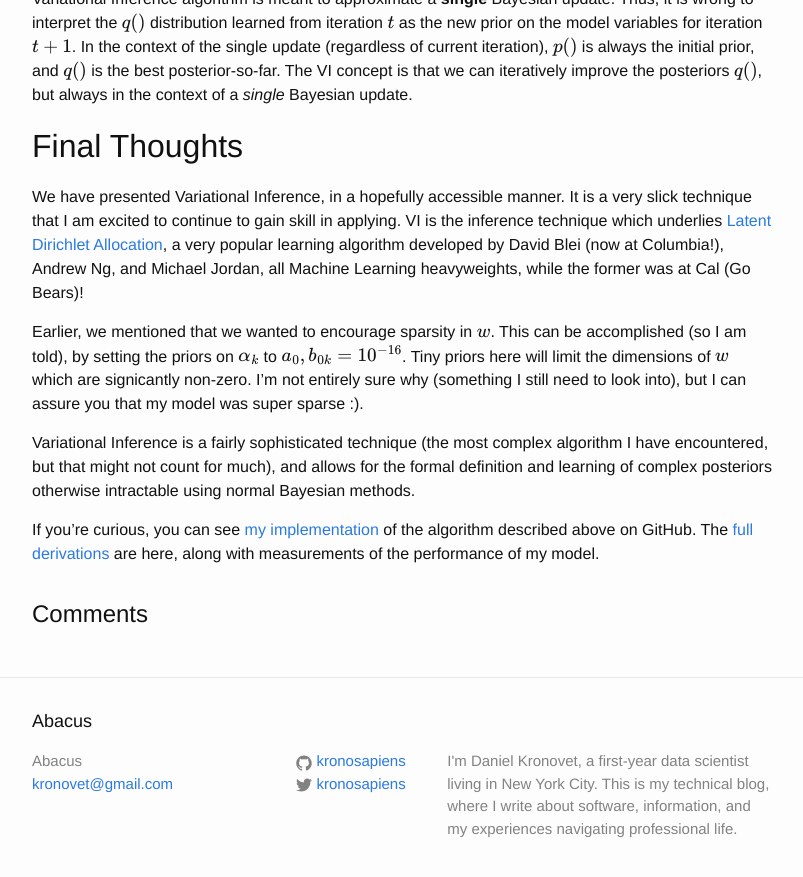
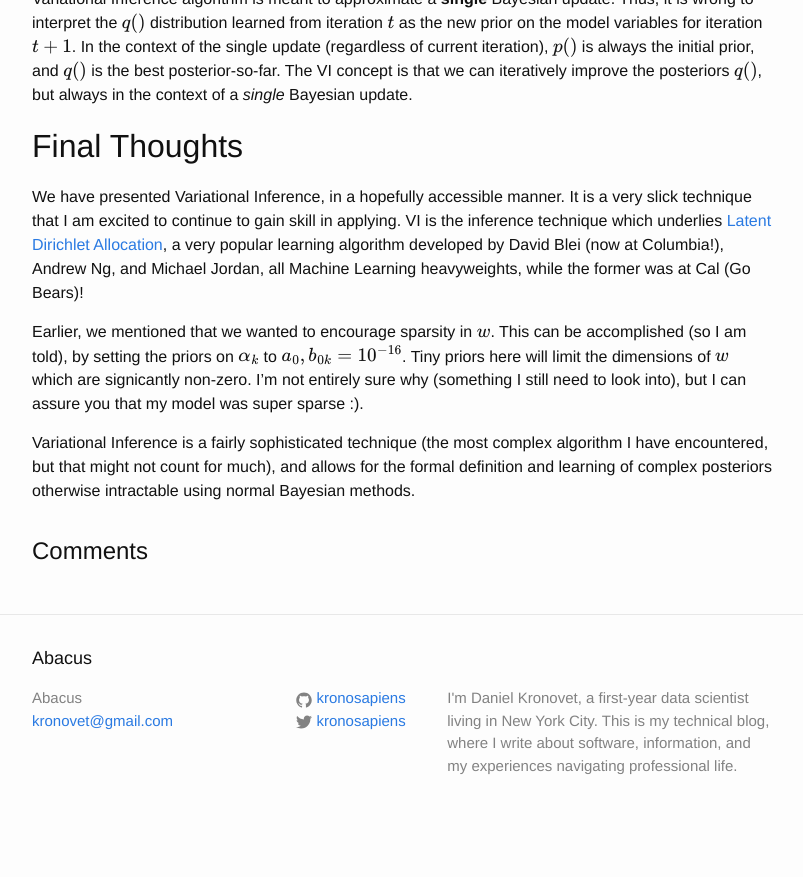
Before and after one commit to kronosapiens/kronosapiens.github.io, a Jekyll site: the page built from _posts/2015-11-22-understanding-variational-inference.md, in a window 1280 px wide and 900 px high, scrolled down 8442 px. Shown: the top 877 px of the window, without its empty margins (238-1041 px from the left). Built offline with Jekyll 4.4.1, drawn with Linux system fonts in a browser that asks for light colours; formulas are drawn with MathJax 3; comment, search, counter and statistics services are not loaded; after the commit the page ends 9279 px from its top, so only the background shows below that.

Commit message:
removed github link

```diff
--- a/_posts/2015-11-22-understanding-variational-inference.md
+++ b/_posts/2015-11-22-understanding-variational-inference.md
@@ -479,5 +479,3 @@ We have presented Variational Inference, in a hopefully accessible manner. It is
 Earlier, we mentioned that we wanted to encourage sparsity in $$w$$. This can be accomplished (so I am told), by setting the priors on $$\alpha_k$$ to $$a_0, b_{0k} = 10^{-16}$$. Tiny priors here will limit the dimensions of $$w$$ which are signicantly non-zero. I'm not entirely sure why (something I still need to look into), but I can assure you that my model was super sparse :).
 
 Variational Inference is a fairly sophisticated technique (the most complex algorithm I have encountered, but that might not count for much), and allows for the formal definition and learning of complex posteriors otherwise intractable using normal Bayesian methods.
-
-If you're curious, you can see [my implementation](https://github.com/kronosapiens/bayesian-models/blob/master/models.py#L184) of the algorithm described above on GitHub. The [full derivations](https://github.com/kronosapiens/bayesian-models/blob/master/HW03/hw3.pdf) are here, along with measurements of the performance of my model.
```
